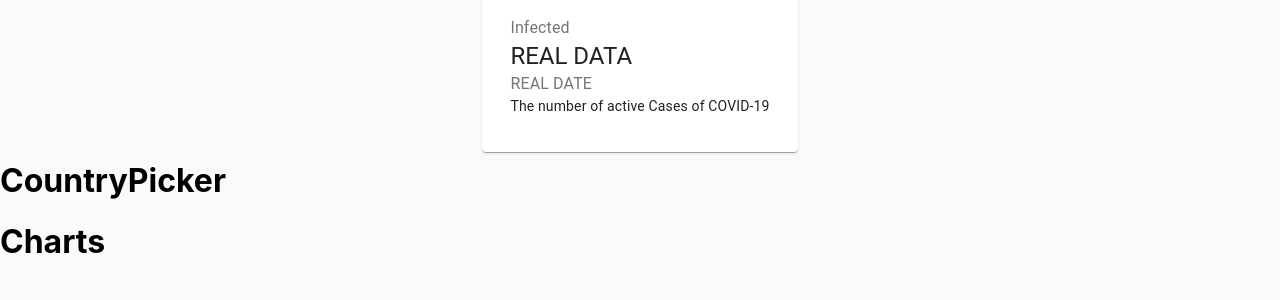
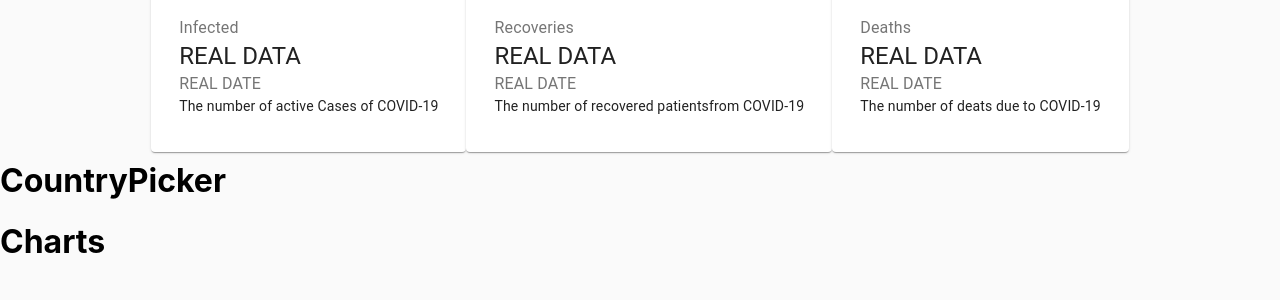
Before and after one commit to MuhammadHammadAhmed/covid-tracker, a React (Create React App) app: page / in a window 1280 px wide. Shown: the top 300 px of the page. Built offline with nearby package versions, Linux system fonts and the light colour scheme; no server answers.

Commit message:
all three template cards, rendered

```diff
--- a/src/components/Cards/Cards.jsx
+++ b/src/components/Cards/Cards.jsx
@@ -15,6 +15,24 @@ const Cards=(props) =>{
 <Typography variant ="body2">The number of active Cases of COVID-19</Typography>
     </CardContent>
 </Grid>
+
+<Grid item component ={Card}>
+    <CardContent>
+<Typography color ="textSecondary" putterBottom>Recoveries</Typography>
+<Typography variant ="h5">REAL DATA</Typography>
+<Typography color ="textSecondary" >REAL DATE</Typography>
+<Typography variant ="body2">The number of recovered patientsfrom COVID-19</Typography>
+    </CardContent>
+</Grid>
+
+<Grid item component ={Card}>
+    <CardContent>
+<Typography color ="textSecondary" putterBottom>Deaths</Typography>
+<Typography variant ="h5">REAL DATA</Typography>
+<Typography color ="textSecondary" >REAL DATE</Typography>
+<Typography variant ="body2">The number of deats due to COVID-19</Typography>
+    </CardContent>
+</Grid>
 </Grid>
         </div>
 
```
